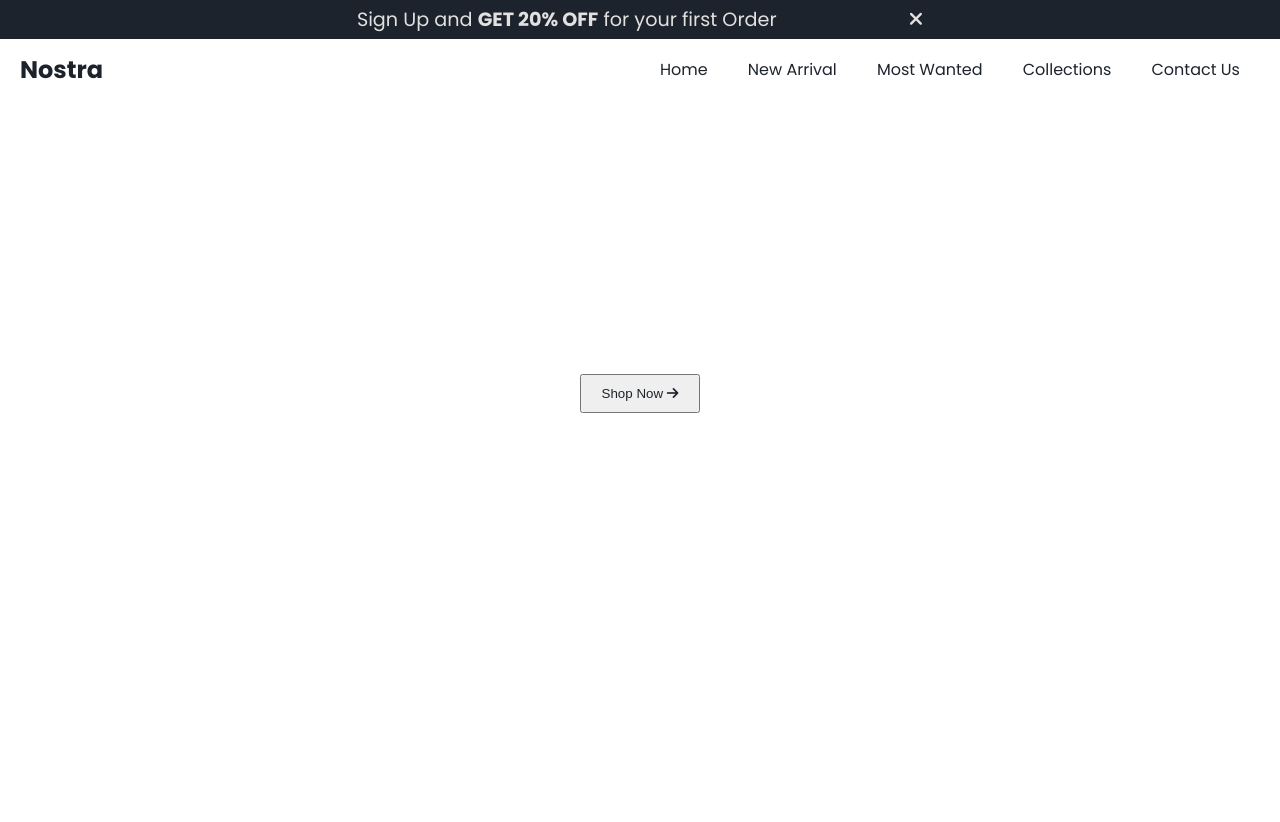
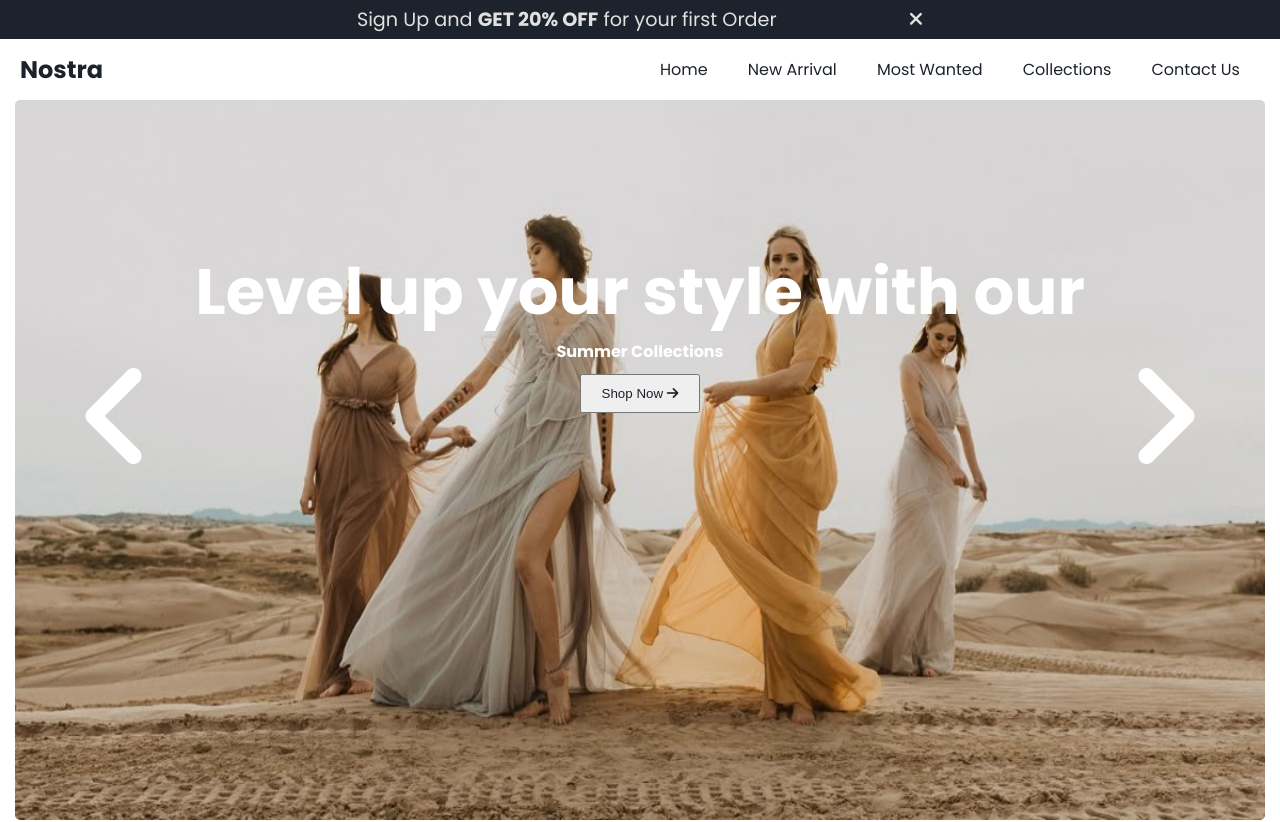
Before and after one commit to Girija0219/Nostra, a plain HTML site: page index.html in a window 1280 px wide. Shown: the top 822 px of the page. Drawn offline with Linux system fonts and the light colour scheme; files whose address does not match are found by name.

Commit message:
Update index.html

```diff
--- a/index.html
+++ b/index.html
@@ -83,7 +83,7 @@
             </div>
 
             <div class="slider-image-container">
-                <img class="slider-image" src="./img/others/ad.jpg"  width="100%" alt="">
+                <img class="slider-image" src="./ad.jpg"  width="100%" alt="">
                 <img class="slider-image" src="./img/others/af.jpg" alt="">
                 <img class="slider-image" src="./img/others/slider-one.jpg" alt="">
             </div>
```
